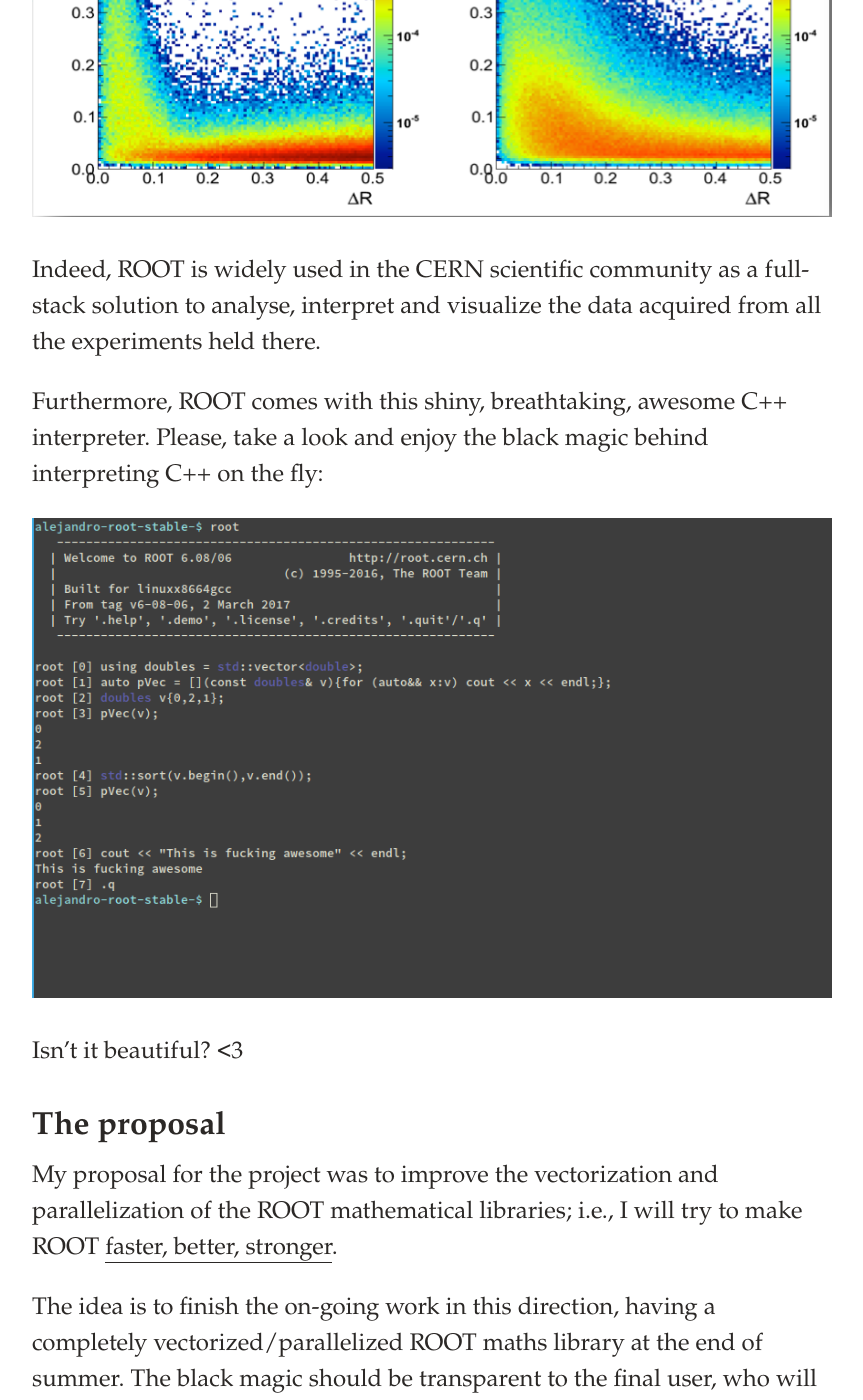
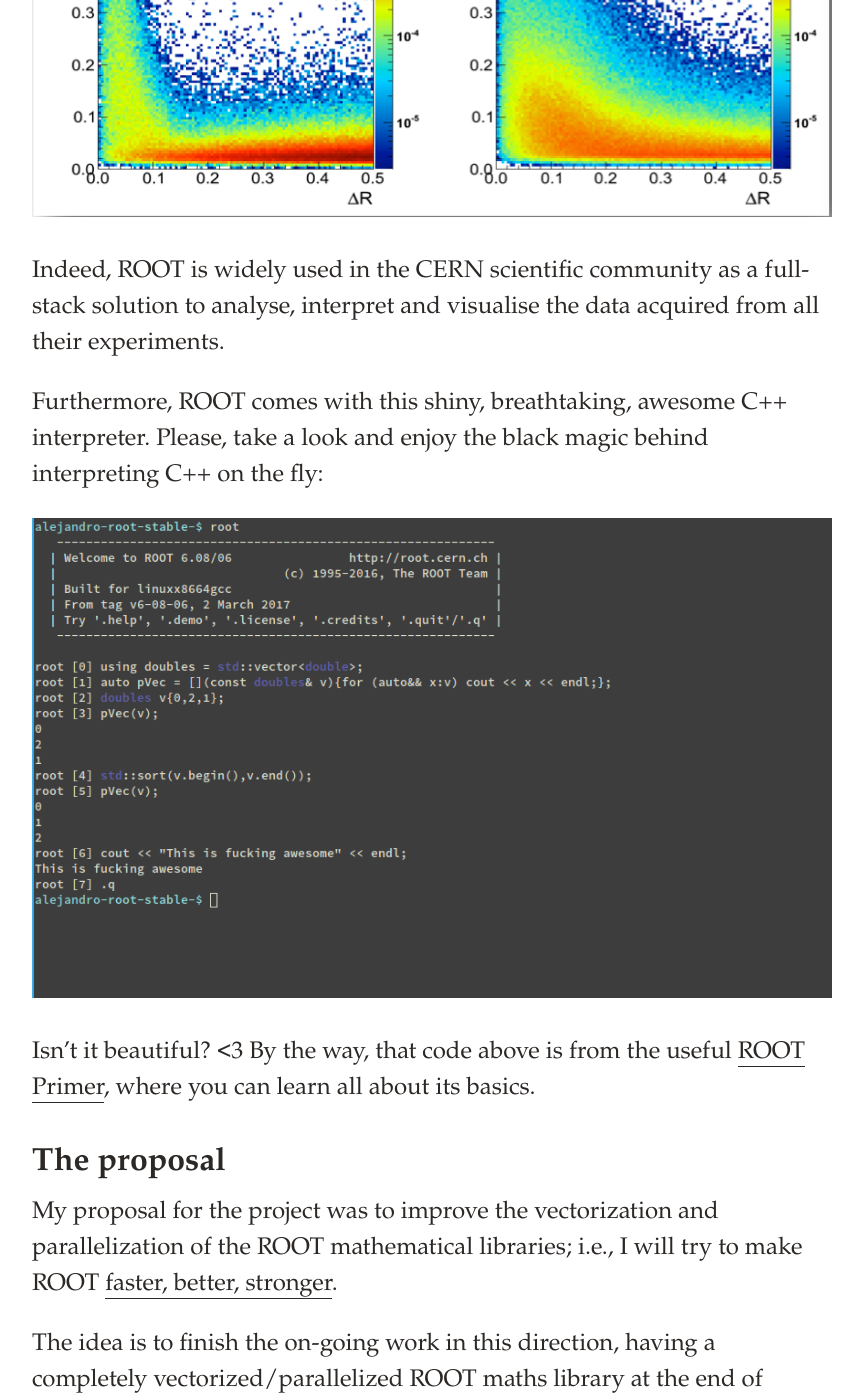
Before and after one commit to agarciamontoro/agarciamontoro.github.io, a Jekyll site: the page built from _posts/2017-05-30-google-summer-of-code-the-beginning.md, in a window 1280 px wide and 1400 px high, scrolled down 1652 px. Shown: the whole window, without its empty margins (208-1071 px from the left). Built offline with Jekyll 4.4.1, drawn with Linux system fonts in a browser that asks for light colours; nearby versions of some CDN libraries; some of the changed text lies outside the part shown.

Commit message:
Minor changes

```diff
--- a/_includes/footer.html
+++ b/_includes/footer.html
@@ -1,4 +1,4 @@
-<div id="footer" class="container mx-auto clearfix mt-2 mt-lg-4 px-2">
+<div id="footer" class="container mx-auto clearfix mt-4 mt-lg-4 px-2">
   <div class="border-top-thin">
     <p>
         ❦ <span class="italic">Omnia sunt communia</span> ❦
--- a/_posts/2017-05-30-google-summer-of-code-the-beginning.md
+++ b/_posts/2017-05-30-google-summer-of-code-the-beginning.md
@@ -25,13 +25,13 @@ Ok, so basically **it is a thingy to do cool stuff with your cool data**, really
 
 ![CMS 10 example](/assets/img/CMS10.png)
 
-Indeed, ROOT is widely used in the CERN scientific community as a full-stack solution to analyse, interpret and visualize the data acquired from all the experiments held there.
+Indeed, ROOT is widely used in the CERN scientific community as a full-stack solution to analyse, interpret and visualise the data acquired from all their experiments.
 
 Furthermore, ROOT comes with this shiny, breathtaking, awesome C++ interpreter. Please, take a look and enjoy the black magic behind interpreting C++ on the fly:
 
 ![ROOT interpreter](/assets/img/root_interpreter.png)
 
-Isn't it beautiful? \<3
+Isn't it beautiful? \<3 By the way, that code above is from the useful [ROOT Primer][l_manual], where you can learn all about its basics.
 
 ## The proposal
 
@@ -41,7 +41,7 @@ The idea is to finish the on-going work in this direction, having a completely v
 
 I do not want to bore you with technical details now ---you will have plenty of those in the next posts---, but if you want to know anything else about the proposal, read its abstract in the [GSoC site][l_abstract]. If you *really* want to read the entire proposal, [go ahead][l_proposal].
 
-Stay tuned for the future posts, I will try to explain what I am doing and how I do it. Until then, **happy libre hacking!**
+Stay tuned for future posts, I will try to explain what I am doing and how I do it with all the tricky details. Until then, **happy libre hacking!**
 
 
 <!--
```
Also changed, not shown: other parts of _posts/2017-05-30-google-summer-of-code-the-beginning.md (+1 -0 lines), about.md (+1 -1 lines).
